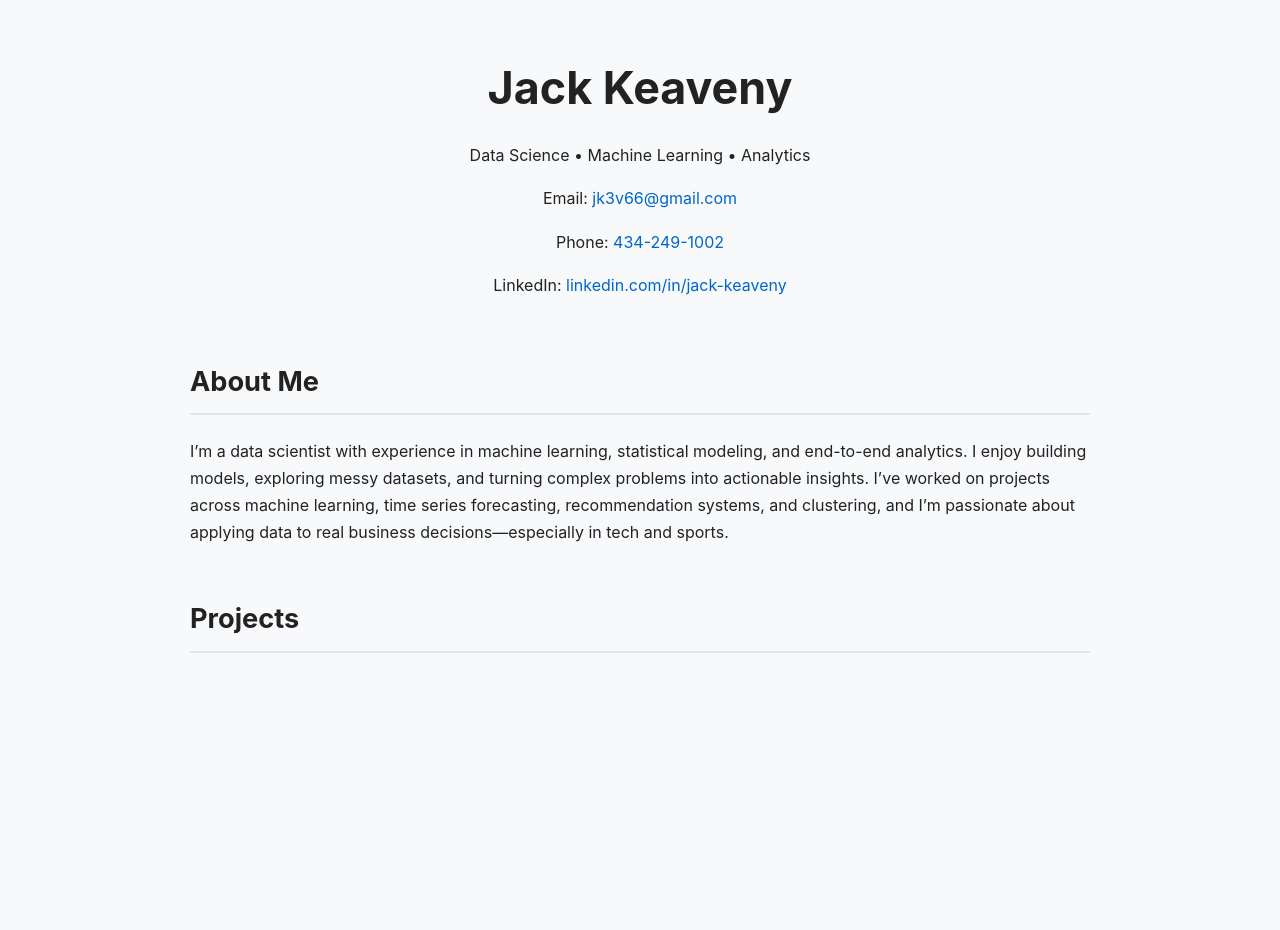
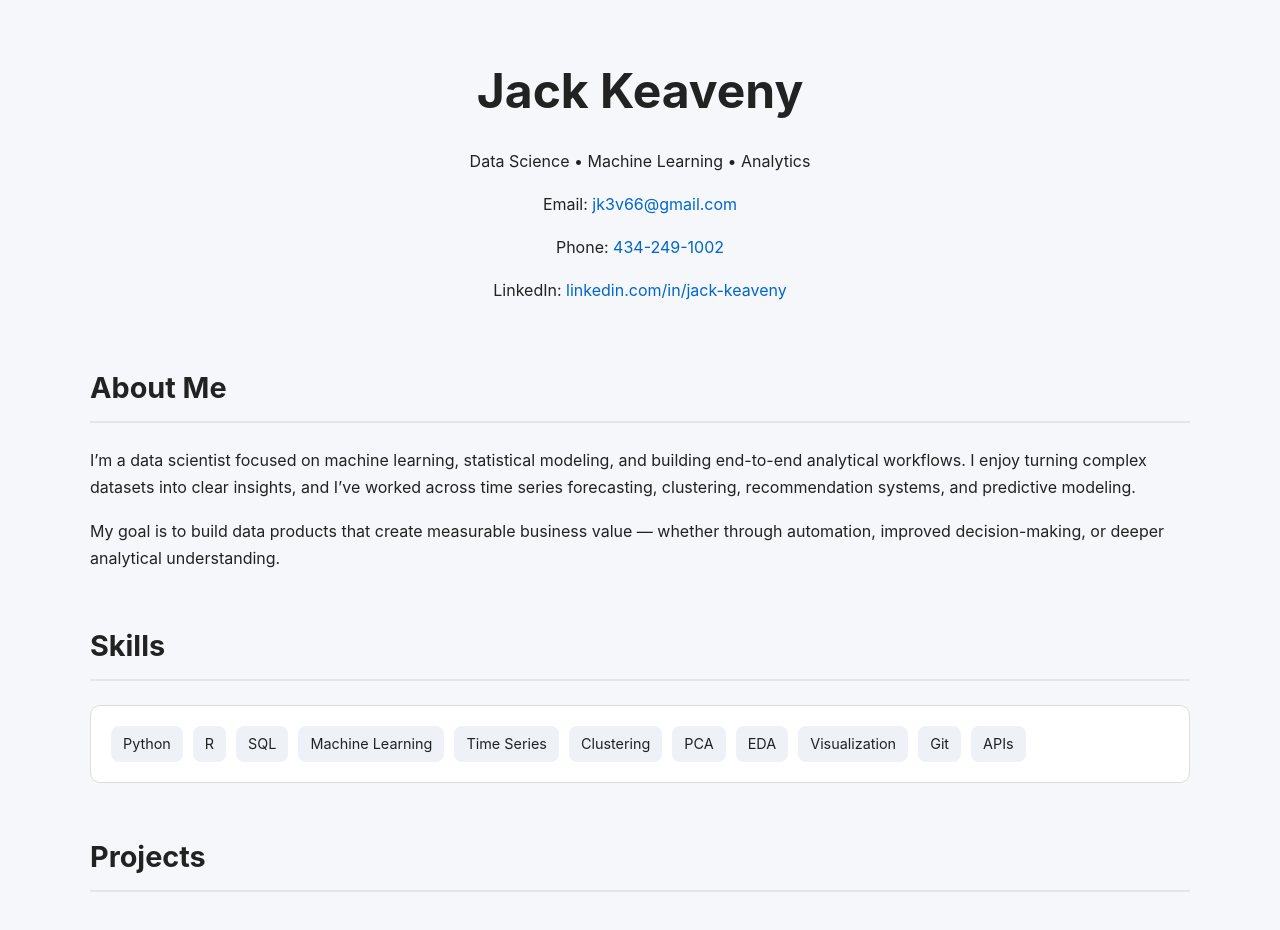
Before and after one commit to jackkeaveny/jackkeaveny.github.io, a plain HTML site: page index.html in a window 1280 px wide. Before the commit the page ends 800 px from the top, so only its background shows below. Drawn offline with Linux system fonts and the light colour scheme; no server answers.

Commit message:
Update index.html

```diff
--- a/index.html
+++ b/index.html
@@ -6,12 +6,11 @@
 
   <style>
     body {
-      font-family: -apple-system, BlinkMacSystemFont, "Segoe UI", Roboto,
-                   Oxygen, Ubuntu, Cantarell, sans-serif;
-      max-width: 900px;
+      font-family: -apple-system, BlinkMacSystemFont, "Segoe UI", Roboto, sans-serif;
+      max-width: 1100px;
       margin: 50px auto;
       padding: 0 20px;
-      background: #f8f9fb;
+      background: #f5f7fa;
       color: #222;
       line-height: 1.7;
     }
@@ -22,14 +21,14 @@
     }
 
     h1 {
-      font-size: 2.8rem;
+      font-size: 3rem;
       margin-bottom: 10px;
       font-weight: 700;
     }
 
     h2 {
       margin-top: 50px;
-      font-size: 1.7rem;
+      font-size: 1.8rem;
       border-bottom: 2px solid #e5e5e5;
       padding-bottom: 8px;
     }
@@ -44,28 +43,50 @@
       text-decoration: none;
     }
 
-    .contact a:hover {
-      text-decoration: underline;
+    .skills {
+      background: white;
+      padding: 20px;
+      border-radius: 10px;
+      margin-top: 20px;
+      border: 1px solid #ddd;
+      display: flex;
+      flex-wrap: wrap;
+      gap: 10px;
+    }
+
+    .skill-tag {
+      background: #eef2f7;
+      padding: 6px 12px;
+      border-radius: 8px;
+      font-size: 0.9rem;
     }
 
     .project-list {
-      display: flex;
-      flex-direction: column;
-      gap: 25px;
+      display: grid;
+      grid-template-columns: repeat(auto-fill, minmax(310px, 1fr));
+      gap: 30px;
+      margin-top: 30px;
     }
 
     .project {
       background: white;
       border-radius: 12px;
-      padding: 20px 25px;
+      overflow: hidden;
       border: 1px solid #e3e3e3;
-      box-shadow: 0 2px 10px rgba(0, 0, 0, 0.04);
-      transition: transform 0.15s ease, box-shadow 0.15s ease;
+      box-shadow: 0 2px 10px rgba(0,0,0,0.04);
+      transition: transform .15s ease, box-shadow .15s ease;
     }
 
     .project:hover {
-      transform: translateY(-3px);
-      box-shadow: 0 6px 18px rgba(0, 0, 0, 0.08);
+      transform: translateY(-4px);
+      box-shadow: 0 6px 20px rgba(0,0,0,0.08);
+    }
+
+    .project img {
+      width: 100%;
+      height: 180px;
+      object-fit: cover;
+      background: #ddd;
     }
 
     .project a {
@@ -75,8 +96,8 @@
       font-weight: bold;
     }
 
-    .project a:hover {
-      text-decoration: underline;
+    .content {
+      padding: 20px;
     }
 
     .desc {
@@ -102,35 +123,61 @@
 
 <h2>About Me</h2>
 <p>
-I’m a data scientist with experience in machine learning, statistical modeling,
-and end-to-end analytics. I enjoy building models, exploring messy datasets, and
-turning complex problems into actionable insights. I’ve worked on projects across
-machine learning, time series forecasting, recommendation systems, and clustering,
-and I’m passionate about applying data to real business decisions—especially in
-tech and sports.
+I’m a data scientist focused on machine learning, statistical modeling, and building
+end-to-end analytical workflows. I enjoy turning complex datasets into clear insights,
+and I’ve worked across time series forecasting, clustering, recommendation systems,
+and predictive modeling.
 </p>
+
+<p>
+My goal is to build data products that create measurable business value — whether through
+automation, improved decision-making, or deeper analytical understanding.
+</p>
+
+<h2>Skills</h2>
+<div class="skills">
+  <div class="skill-tag">Python</div>
+  <div class="skill-tag">R</div>
+  <div class="skill-tag">SQL</div>
+  <div class="skill-tag">Machine Learning</div>
+  <div class="skill-tag">Time Series</div>
+  <div class="skill-tag">Clustering</div>
+  <div class="skill-tag">PCA</div>
+  <div class="skill-tag">EDA</div>
+  <div class="skill-tag">Visualization</div>
+  <div class="skill-tag">Git</div>
+  <div class="skill-tag">APIs</div>
+</div>
 
 <h2>Projects</h2>
 <div id="projects" class="project-list"></div>
 
 <script>
-// Fetch repositories and filter
 fetch("https://api.github.com/users/jackkeaveny/repos")
   .then(res => res.json())
   .then(repos => {
     const list = document.getElementById("projects");
 
     repos
-      .filter(r => !r.fork) // ignore forks
-      .filter(r => r.name !== "jackkeaveny.github.io") // exclude the website repo
-      .sort((a, b) => new Date(b.updated_at) - new Date(a.updated_at)) // newest first
+      .filter(r => !r.fork)
+      .filter(r => r.name !== "jackkeaveny.github.io")
+      .sort((a, b) => new Date(b.updated_at) - new Date(a.updated_at))
       .forEach(repo => {
         const div = document.createElement("div");
         div.className = "project";
+
+        // Thumbnail logic
+        const thumbnailURL =
+          `https://raw.githubusercontent.com/jackkeaveny/${repo.name}/main/thumbnail.png`;
+
         div.innerHTML = `
-          <a href="${repo.html_url}" target="_blank">${repo.name}</a>
-          <div class="desc">${repo.description || "No description provided."}</div>
+          <img src="${thumbnailURL}" onerror="this.src='https://via.placeholder.com/400x200?text=No+Image'" />
+          <div class="content">
+            <a href="${repo.html_url}" target="_blank">${repo.name}</a>
+            <div class="desc">${repo.description || "No description provided."}</div>
+          </div>
         `;
+
         list.appendChild(div);
       });
   });
```
